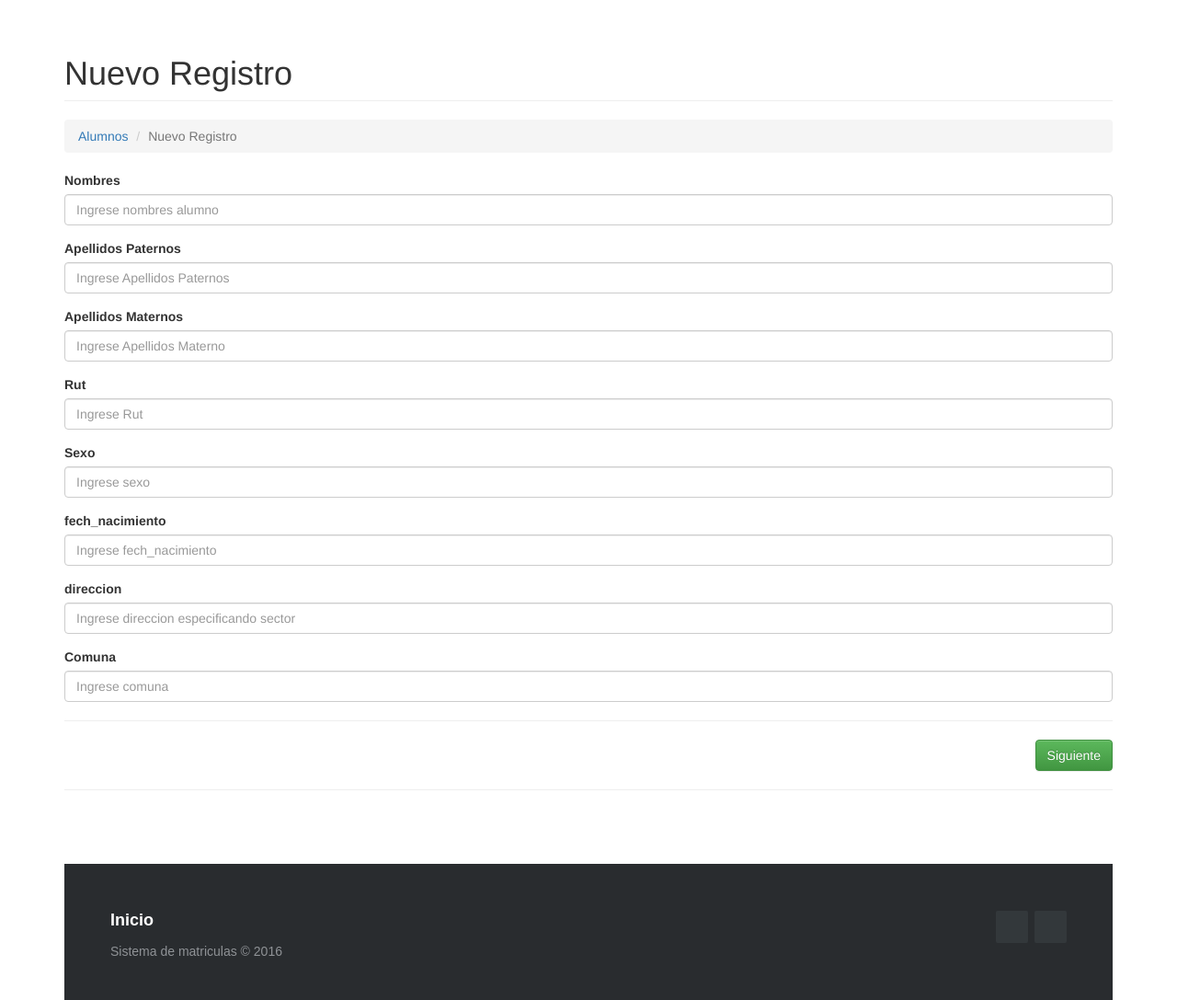
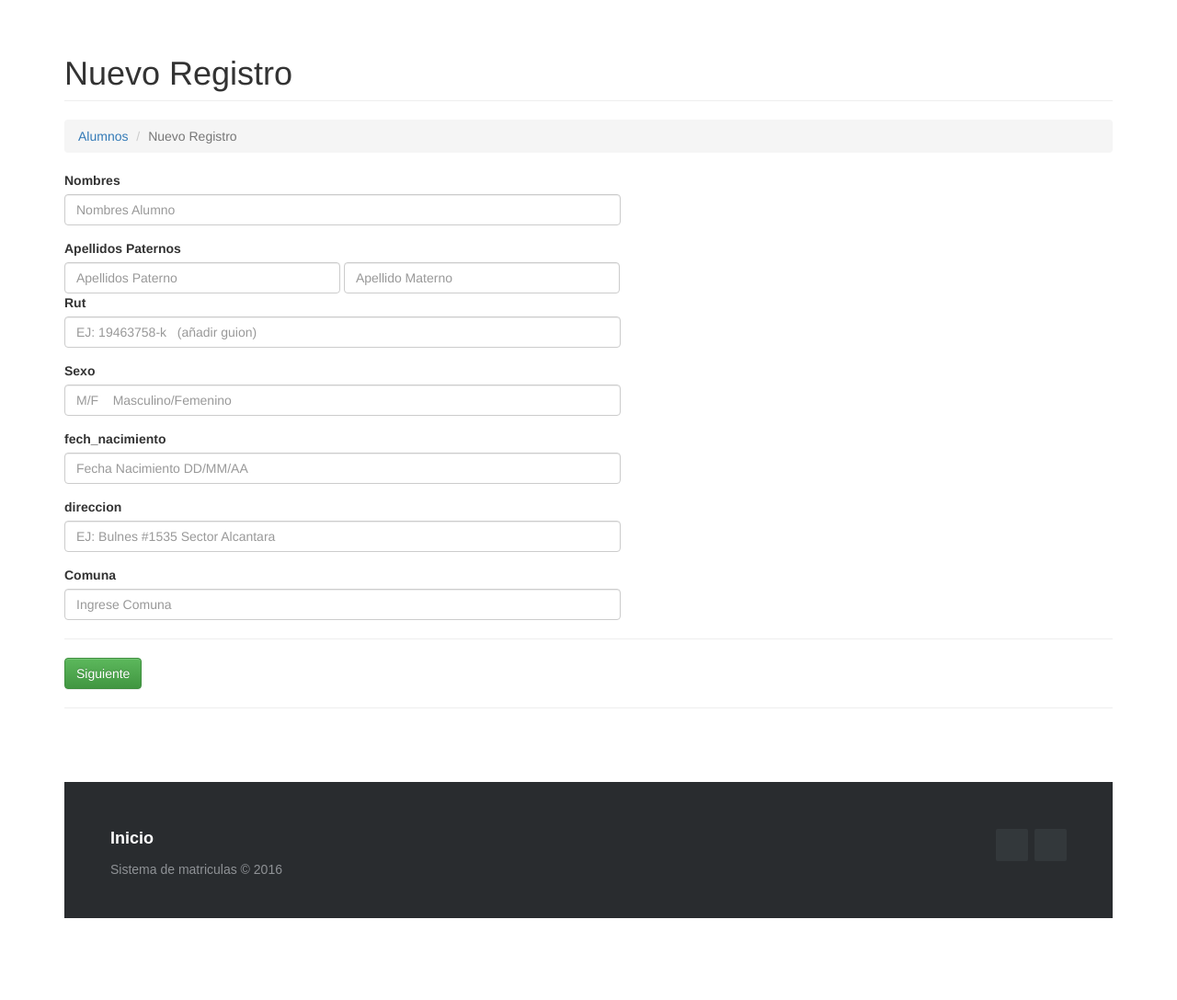
Before and after one commit to josecolicoy/lenguaje_de_merca, a PHP site: template Proyecto matriculas/View/alumno/alumno-nuevo.php in a window 1280 px wide. Shown: the part 52-1139 px from the top of the page at 92% size. After the commit the page ends 1050 px from the top, so only its background shows below. Run offline with PHP 8.4, Linux system fonts and the light colour scheme; the template is opened without the code that fills it, so the values that code supplies are empty; some libraries are stand-ins or nearby versions.

Commit message:
Alumno Nuevo Calendario y placeholder

```diff
--- a/Proyecto matriculas/View/alumno/alumno-nuevo.php
+++ b/Proyecto matriculas/View/alumno/alumno-nuevo.php
@@ -13,56 +13,50 @@
 
     <div class="form-group">
       <label>Nombres</label>
-      <input type="text" name="nombres_a" class="form-control" placeholder="Ingrese nombres alumno"  />
+      <input type="text" name="nombres_a" class="form-control" placeholder="Nombres Alumno" style="width: 605px;" />
     </div>
 
-    <div class="form-group">
-        <label>Apellidos Paternos</label>
-        <input type="text" name="a_paternoa" class="form-control" placeholder="Ingrese Apellidos Paternos"  />
-    </div>
-
-    <div class="form-group">
-        <label>Apellidos Maternos</label>
-        <input type="text" name="a_maternoa" class="form-control" placeholder="Ingrese Apellidos Materno"  />
+    <div class="form-inline">
+        <label>Apellidos Paternos</label><br>
+        <input type="text" name="a_paternoa" class="form-control" placeholder="Apellidos Paterno" style="width: 300px;" />
+        <input type="text" name="a_maternoa" class="form-control" placeholder="Apellido Materno" style="width: 300px;" />
     </div>
 
     <div class="form-group">
         <label>Rut</label>
-        <input type="text" name="rut_a" class="form-control" placeholder="Ingrese Rut"  />
+        <input type="text" name="rut_a" class="form-control" placeholder="EJ: 19463758-k   (añadir guion)" style="width: 605px;"  />
     </div>
 
     <div class="form-group">
         <label>Sexo</label>
-        <input type="text" name="sexo" class="form-control" placeholder="Ingrese sexo"  />
+        <input type="text" name="sexo" class="form-control" placeholder="M/F    Masculino/Femenino" style="width: 605px;" />
     </div>
 
     <div class="form-group">
         <label>fech_nacimiento</label>
-        <input type="text" name="fech_nacimiento" class="form-control" placeholder="Ingrese fech_nacimiento"  />
+        <input type="text" name="fech_nacimiento" class="form-control" placeholder="Fecha Nacimiento DD/MM/AA" id="datepicker" style="width: 605px;"/>
     </div>
 
     <div class="form-group">
         <label>direccion</label>
-        <input type="text" name="direccion_a" class="form-control" placeholder="Ingrese direccion especificando sector"  />
+        <input type="text" name="direccion_a" class="form-control" placeholder="EJ: Bulnes #1535 Sector Alcantara" style="width: 605px;" />
     </div>
 
     <div class="form-group">
         <label>Comuna</label>
-        <input type="text" name="comuna_a" class="form-control" placeholder="Ingrese comuna"  />
+        <input type="text" name="comuna_a" class="form-control" placeholder="Ingrese Comuna" style="width: 605px;" />
     </div>
 
 
     <hr />
 
-    <div class="text-right">
+    <div class="text-middle">
         <button class="btn btn-success">Siguiente</button>
     </div>
 </form>
 
 <script>
-    $(document).ready(function(){
-        $("#frm-alumno").submit(function(){
-            return $(this).validate();
-        });
-    })
+$( function() {
+  $( "#datepicker" ).datepicker();
+} );
 </script>
--- a/Proyecto matriculas/View/header.php
+++ b/Proyecto matriculas/View/header.php
@@ -13,6 +13,10 @@
         <link rel="stylesheet" href="assets/css/style.css" />
         <link rel="stylesheet" href="assets/css/footer-distributed.css">
         <link rel="stylesheet" href="assets/css/Tabla.css">
+        <link rel="stylesheet" href="//code.jquery.com/ui/1.12.1/themes/base/jquery-ui.css">
+        <link rel="stylesheet" href="/resources/demos/style.css">
+        <script src="https://code.jquery.com/jquery-1.12.4.js"></script>
+        <script src="https://code.jquery.com/ui/1.12.1/jquery-ui.js"></script>
 
     </head>
     <body>
```
